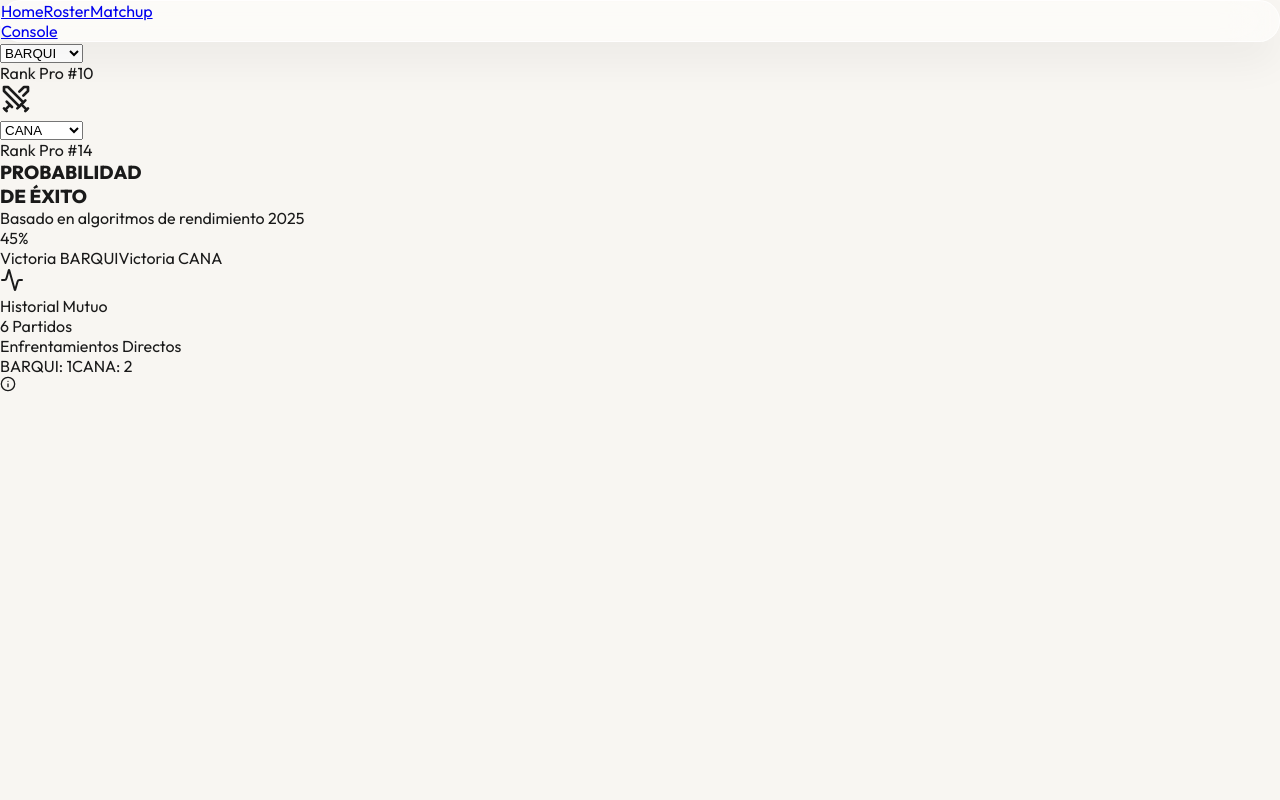
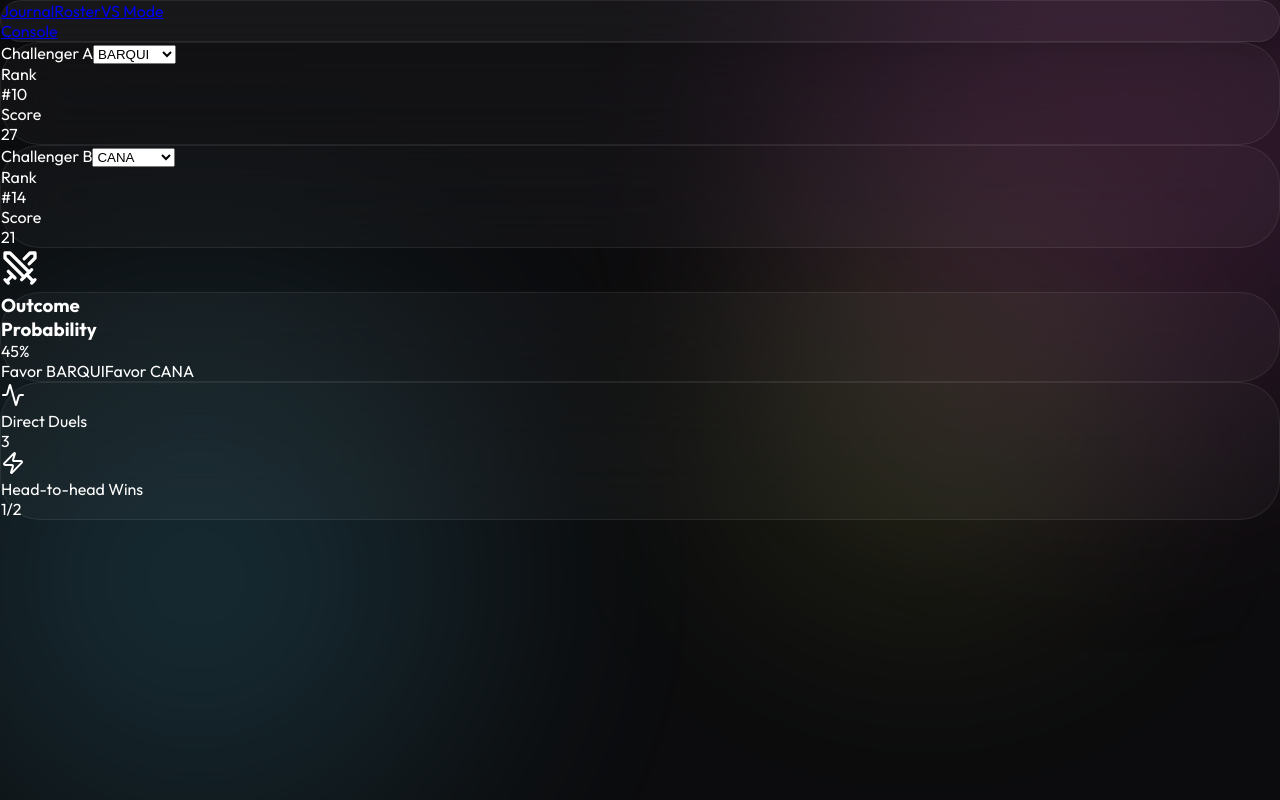
Before and after one commit to breajp/picado-martes, a Next.js app: page /vs in a window 1280 px wide. Built offline with nearby package versions, Linux system fonts and the light colour scheme.

Commit message:
Hybrid Premium UI: High-contrast Dark Glassmorphism, Editorial Cards, and Vibe-Kit analytics

```diff
--- a/src/app/globals.css
+++ b/src/app/globals.css
@@ -1,15 +1,14 @@
-@import url('https://fonts.googleapis.com/css2?family=Outfit:wght@100;300;400;600;800;900&display=swap');
+@import url('https://fonts.googleapis.com/css2?family=Outfit:wght@100;300;400;500;600;700;800;900&display=swap');
 
 :root {
-  --bg: #f8f6f2;
-  /* Soft sandy background */
-  --fg: #1a1a1a;
-  --accent: #ff7e4b;
-  /* Vibrant peach/orange */
-  --accent-soft: rgba(255, 126, 75, 0.1);
-  --glass: rgba(255, 255, 255, 0.5);
-  --glass-border: rgba(255, 255, 255, 0.8);
-  --shadow-soft: 0 20px 40px rgba(0, 0, 0, 0.05);
+  --bg: #0c0c0e;
+  --fg: #ffffff;
+  --accent-pink: #ff61d8;
+  --accent-lemon: #e6ff55;
+  --accent-blue: #55daff;
+  --accent-purple: #c261ff;
+  --glass: rgba(255, 255, 255, 0.03);
+  --glass-border: rgba(255, 255, 255, 0.08);
   --font-sans: 'Outfit', sans-serif;
 }
 
@@ -17,6 +16,7 @@
   margin: 0;
   padding: 0;
   box-sizing: border-box;
+  -webkit-tap-highlight-color: transparent;
 }
 
 body {
@@ -27,137 +27,124 @@ body {
   -webkit-font-smoothing: antialiased;
 }
 
-/* Glassmorphism System */
-.soft-glass {
-  background: var(--glass);
-  backdrop-filter: blur(25px) saturate(180%);
-  -webkit-backdrop-filter: blur(25px) saturate(180%);
-  border: 1px solid var(--glass-border);
-  box-shadow: var(--shadow-soft);
-}
-
-.pill-shape {
-  border-radius: 999px;
-}
-
-.card-shape {
-  border-radius: 48px;
-}
-
-/* Background Elements */
-.bg-blobs {
+/* Background Engine */
+.scene-bg {
   position: fixed;
   inset: 0;
   z-index: -1;
-  overflow: hidden;
   background: var(--bg);
 }
 
-.blob {
+.glow-blob {
   position: absolute;
-  filter: blur(80px);
+  filter: blur(120px);
   border-radius: 50%;
-  opacity: 0.5;
-  animation: float 20s infinite alternate;
+  opacity: 0.15;
+  animation: pulse 15s infinite alternate;
 }
 
-.blob-1 {
+.blob-pink {
+  background: var(--accent-pink);
   width: 600px;
   height: 600px;
-  background: #ffccbc;
-  top: -100px;
+  top: -200px;
   right: -100px;
 }
 
-.blob-2 {
-  width: 400px;
-  height: 400px;
-  background: #e1f5fe;
-  bottom: 10%;
+.blob-blue {
+  background: var(--accent-blue);
+  width: 500px;
+  height: 500px;
+  bottom: 0;
   left: -100px;
+  animation-delay: -5s;
 }
 
-.blob-3 {
+.blob-lemon {
+  background: var(--accent-lemon);
   width: 300px;
   height: 300px;
-  background: #fff9c4;
-  top: 40%;
+  top: 30%;
   right: 20%;
+  animation-delay: -10s;
 }
 
-@keyframes float {
-  from {
-    transform: translate(0, 0) rotate(0deg);
+@keyframes pulse {
+  0% {
+    transform: translate(0, 0) scale(1);
   }
 
-  to {
-    transform: translate(50px, 50px) rotate(10deg);
+  100% {
+    transform: translate(50px, 30px) scale(1.1);
   }
 }
 
-/* Typography Enhancements */
-.display-text {
-  font-weight: 800;
-  letter-spacing: -0.04em;
-  line-height: 0.9;
+/* Premium Components */
+.glass-pill {
+  background: rgba(255, 255, 255, 0.05);
+  backdrop-filter: blur(20px);
+  border: 1px solid var(--glass-border);
+  border-radius: 999px;
+  box-shadow: 0 10px 30px rgba(0, 0, 0, 0.3);
 }
 
-.text-gradient {
-  background: linear-gradient(135deg, var(--fg) 0%, #666 100%);
-  -webkit-background-clip: text;
-  background-clip: text;
-  -webkit-text-fill-color: transparent;
+.glass-card {
+  background: rgba(255, 255, 255, 0.03);
+  backdrop-filter: blur(30px);
+  border: 1px solid var(--glass-border);
+  border-radius: 40px;
+  transition: all 0.5s cubic-bezier(0.2, 1, 0.3, 1);
+}
+
+.glass-card:hover {
+  background: rgba(255, 255, 255, 0.06);
+  border-color: rgba(255, 255, 255, 0.2);
+  transform: translateY(-8px);
+}
+
+/* Typography */
+.title-huge {
+  font-weight: 900;
+  font-size: clamp(3rem, 12vw, 8rem);
+  letter-spacing: -0.05em;
+  line-height: 0.85;
+  text-transform: uppercase;
+}
+
+.subtitle {
+  font-size: 1.125rem;
+  font-weight: 300;
+  color: rgba(255, 255, 255, 0.6);
+  letter-spacing: 0.02em;
 }
 
 /* Buttons */
-.btn-pill {
-  @apply pill-shape soft-glass px-8 py-4 font-bold transition-all hover:scale-105 active:scale-95;
-  background: var(--fg);
-  color: white;
-  border: none;
+.btn-modern {
+  @apply glass-pill px-10 py-5 transition-all active:scale-95;
+  background: white;
+  color: black;
+  font-weight: 700;
+  font-size: 1rem;
 }
 
-.btn-pill-light {
-  @apply pill-shape soft-glass px-8 py-4 font-bold transition-all hover:scale-105;
-  background: white;
+.btn-modern-dark {
+  @apply glass-pill px-10 py-5 transition-all hover:bg-white hover:text-black;
+  background: rgba(255, 255, 255, 0.05);
+  color: white;
+  font-weight: 600;
 }
 
-/* Custom transitions */
-.page-transition {
-  animation: fadeIn 0.8s cubic-bezier(0.16, 1, 0.3, 1);
+/* Tablestyling inspired by UI-KIT */
+.premium-table {
+  width: 100%;
+  border-collapse: separate;
+  border-spacing: 0 12px;
 }
 
-@keyframes fadeIn {
-  from {
-    opacity: 0;
-    transform: translateY(20px);
-  }
-
-  to {
-    opacity: 1;
-    transform: translateY(0);
-  }
+.premium-table tr {
+  @apply glass-card;
 }
 
-/* Adjust Leaderboard/Tables for Soft UI */
-.soft-table {
-  width: 100%;
+.premium-table td {
+  @apply py-6 px-8 bg-transparent;
 }
-
-.soft-table tr {
-  @apply transition-all duration-300;
-}
-
-.soft-table td {
-  @apply py-6 px-4;
-}
-
-/* Remove previous Cyber cursor if exists or hide it */
-.cursor-dot,
-.cursor-outline {
-  display: none !important;
-}
-
-body {
-  cursor: auto !important;
-}
--- a/src/app/layout.tsx
+++ b/src/app/layout.tsx
@@ -1,21 +1,15 @@
 import type { Metadata } from "next";
-import { Geist, Geist_Mono } from "next/font/google";
+import { Outfit } from "next/font/google";
 import "./globals.css";
-import Cursor from "@/components/Cursor";
 
-const geistSans = Geist({
-  variable: "--font-geist-sans",
+const outfit = Outfit({
   subsets: ["latin"],
-});
-
-const geistMono = Geist_Mono({
-  variable: "--font-geist-mono",
-  subsets: ["latin"],
+  variable: "--font-outfit",
 });
 
 export const metadata: Metadata = {
-  title: "MARTES FTBL | Official App",
-  description: "Estadísticas, equipos aleatorios y seguimiento de victorias para el picado de fútbol de los martes.",
+  title: "FTBL.APP | Premium Match Tracker",
+  description: "Advanced performance diagnostics and match tracking for elite amateurs.",
 };
 
 export default function RootLayout({
@@ -25,10 +19,12 @@ export default function RootLayout({
 }>) {
   return (
     <html lang="en">
-      <body className={`${geistSans.variable} ${geistMono.variable}`}>
-        <div className="noise-overlay" />
-        <div className="luxury-bg" />
-        <Cursor />
+      <body className={`${outfit.variable} font-sans`}>
+        <div className="scene-bg">
+          <div className="glow-blob blob-pink" />
+          <div className="glow-blob blob-blue" />
+          <div className="glow-blob blob-lemon" />
+        </div>
         {children}
       </body>
     </html>
--- a/src/app/vs/page.tsx
+++ b/src/app/vs/page.tsx
@@ -4,8 +4,8 @@ import { useState, useMemo } from 'react';
 import Navbar from '@/components/Navbar';
 import { PLAYERS } from '@/data/historicalData';
 import { getHeadToHead, getLeaderboard } from '@/lib/stats';
-import { Swords, Zap, Activity, Info } from 'lucide-react';
-import { motion, AnimatePresence } from 'framer-motion';
+import { Swords, Activity, Zap } from 'lucide-react';
+import { motion } from 'framer-motion';
 
 export default function VSPage() {
     const [p1, setP1] = useState(PLAYERS[0]);
@@ -13,145 +13,126 @@ export default function VSPage() {
 
     const stats = useMemo(() => getHeadToHead(p1, p2), [p1, p2]);
     const leaderboard = getLeaderboard();
-    const p1Stats = leaderboard.find(p => p.name === p1);
-    const p2Stats = leaderboard.find(p => p.name === p2);
+    const p1Global = leaderboard.find(p => p.name === p1);
+    const p2Global = leaderboard.find(p => p.name === p2);
 
     const p1Prob = useMemo(() => {
-        if (!p1Stats || !p2Stats) return 50;
-        const total = p1Stats.winRate + p2Stats.winRate;
-        return (p1Stats.winRate / total) * 100;
-    }, [p1Stats, p2Stats]);
+        if (!p1Global || !p2Global) return 50;
+        const total = p1Global.winRate + p2Global.winRate;
+        return (p1Global.winRate / total) * 100;
+    }, [p1Global, p2Global]);
 
     return (
-        <main className="min-h-screen relative pb-40 lg:pl-32">
+        <main className="min-h-screen relative pb-60">
             <Navbar />
 
-            <section className="h-screen flex flex-col items-center justify-center p-6 relative overflow-hidden">
-                <div className="luxury-grid opacity-10" />
+            {/* 1. SELECTION ENGINE */}
+            <section className="h-[90vh] flex flex-col justify-center px-6 sm:px-12 max-w-7xl mx-auto">
+                <div className="grid grid-cols-1 lg:grid-cols-2 gap-4 relative">
 
-                {/* Background Accents */}
-                <div className="absolute top-1/2 left-0 w-full h-px bg-white/5 -translate-y-1/2 z-0" />
-                <div className="absolute top-0 left-1/2 w-px h-full bg-white/5 -translate-x-1/2 z-0" />
-
-                <div className="relative z-10 w-full max-w-7xl">
-                    <div className="grid grid-cols-1 lg:grid-cols-2 gap-0 relative">
-
-                        {/* Player 1 Side */}
-                        <div className="flex flex-col items-center lg:items-end justify-center p-12 lg:pr-24 group">
+                    {/* Player 1 Area */}
                     <motion.div
                         key={p1}
-                                initial={{ opacity: 0, x: -100 }}
+                        initial={{ opacity: 0, x: -50 }}
                         animate={{ opacity: 1, x: 0 }}
-                                className="text-right"
+                        className="flex flex-col items-center lg:items-start p-16 glass-card border-none bg-white/[0.02]"
                     >
+                        <span className="text-accent-pink font-black text-[10px] tracking-[0.5em] uppercase mb-8">Challenger A</span>
                         <select
                             value={p1}
                             onChange={(e) => setP1(e.target.value)}
-                                    className="bg-transparent text-[8vw] display-bold leading-none text-right focus:outline-none appearance-none cursor-pointer hover:text-accent transition-colors"
+                            className="bg-transparent text-[10vw] font-black leading-none focus:outline-none appearance-none cursor-pointer hover:text-accent-pink transition-colors mb-8"
                         >
-                                    {PLAYERS.map(p => <option key={p} value={p} className="bg-black">{p}</option>)}
+                            {PLAYERS.map(p => <option key={p} value={p} className="bg-bg text-white">{p}</option>)}
                         </select>
-                                <p className="text-accent text-sm font-black tracking-[0.5em] mt-4 uppercase">Rank Pro #{leaderboard.findIndex(p => p.name === p1) + 1}</p>
-                            </motion.div>
+                        <div className="flex gap-8">
+                            <div>
+                                <p className="text-[10px] font-bold text-white/30 uppercase tracking-widest mb-1">Rank</p>
+                                <p className="text-2xl font-black">#{leaderboard.findIndex(p => p.name === p1) + 1}</p>
                             </div>
-
-                        {/* Separator VS */}
-                        <div className="absolute top-1/2 left-1/2 -translate-x-1/2 -translate-y-1/2 z-20">
-                            <div className="w-20 h-20 rounded-full border border-accent bg-black flex items-center justify-center shadow-[0_0_50px_rgba(0,255,163,0.2)]">
-                                <Swords className="text-accent" size={32} />
+                            <div>
+                                <p className="text-[10px] font-bold text-white/30 uppercase tracking-widest mb-1">Score</p>
+                                <p className="text-2xl font-black">{p1Global?.points}</p>
                             </div>
                         </div>
+                    </motion.div>
 
-                        {/* Player 2 Side */}
-                        <div className="flex flex-col items-center lg:items-start justify-center p-12 lg:pl-24 bg-white/[0.02]">
+                    {/* Player 2 Area */}
                     <motion.div
                         key={p2}
-                                initial={{ opacity: 0, x: 100 }}
+                        initial={{ opacity: 0, x: 50 }}
                         animate={{ opacity: 1, x: 0 }}
-                                className="text-left"
+                        className="flex flex-col items-center lg:items-end p-16 glass-card border-none bg-white/[0.05] text-right"
                     >
+                        <span className="text-accent-lemon font-black text-[10px] tracking-[0.5em] uppercase mb-8">Challenger B</span>
                         <select
                             value={p2}
                             onChange={(e) => setP2(e.target.value)}
-                                    className="bg-transparent text-[8vw] display-bold leading-none text-left focus:outline-none appearance-none cursor-pointer hover:text-accent-secondary transition-colors"
+                            className="bg-transparent text-[10vw] font-black leading-none text-right focus:outline-none appearance-none cursor-pointer hover:text-accent-lemon transition-colors mb-8"
                         >
-                                    {PLAYERS.map(p => <option key={p} value={p} className="bg-black">{p}</option>)}
+                            {PLAYERS.map(p => <option key={p} value={p} className="bg-bg text-white">{p}</option>)}
                         </select>
-                                <p className="text-accent-secondary text-sm font-black tracking-[0.5em] mt-4 uppercase">Rank Pro #{leaderboard.findIndex(p => p.name === p2) + 1}</p>
+                        <div className="flex gap-8">
+                            <div>
+                                <p className="text-[10px] font-bold text-white/30 uppercase tracking-widest mb-1">Rank</p>
+                                <p className="text-2xl font-black">#{leaderboard.findIndex(p => p.name === p2) + 1}</p>
+                            </div>
+                            <div>
+                                <p className="text-[10px] font-bold text-white/30 uppercase tracking-widest mb-1">Score</p>
+                                <p className="text-2xl font-black">{p2Global?.points}</p>
+                            </div>
+                        </div>
                     </motion.div>
+
+                    {/* Central VS Icon */}
+                    <div className="absolute top-1/2 left-1/2 -translate-x-1/2 -translate-y-1/2 hidden lg:flex items-center justify-center">
+                        <div className="w-24 h-24 rounded-full bg-white text-black flex items-center justify-center shadow-[0_0_100px_rgba(255,255,255,0.2)]">
+                            <Swords size={40} />
                         </div>
                     </div>
                 </div>
             </section>
 
-            {/* Comparison Grid */}
-            <section className="px-6 sm:px-20 max-w-7xl mx-auto">
-                <div className="grid grid-cols-1 lg:grid-cols-3 gap-12">
-
-                    {/* Win Probability Card */}
-                    <div className="lg:col-span-2 super-glass p-12">
+            {/* 2. PROBABILITY ANALYSIS */}
+            <section className="px-6 sm:px-12 max-w-7xl mx-auto">
+                <div className="grid grid-cols-1 lg:grid-cols-3 gap-8">
+                    <div className="lg:col-span-2 glass-card p-12">
                         <div className="flex justify-between items-end mb-12">
-                            <div>
-                                <h3 className="display-bold text-4xl mb-2">PROBABILIDAD<br />DE ÉXITO</h3>
-                                <p className="text-gray-500 font-bold uppercase text-[10px] tracking-widest">Basado en algoritmos de rendimiento 2025</p>
+                            <h3 className="text-4xl font-black tracking-tight uppercase">Outcome<br />Probability</h3>
+                            <span className="text-6xl font-black text-accent-lemon italic">{p1Prob.toFixed(0)}%</span>
                         </div>
-                            <div className="text-right">
-                                <span className="text-6xl font-display italic">{p1Prob.toFixed(0)}%</span>
+                        <div className="h-4 w-full bg-white/5 rounded-full overflow-hidden flex p-1">
+                            <motion.div
+                                initial={{ width: '50%' }}
+                                animate={{ width: `${p1Prob}%` }}
+                                className="h-full bg-accent-pink rounded-full shadow-[0_0_30px_rgba(255,97,216,0.5)]"
+                            />
+                            <div className="flex-1" />
+                        </div>
+                        <div className="flex justify-between mt-6 text-[10px] font-black uppercase text-white/20 tracking-[0.3em]">
+                            <span>Favor {p1}</span>
+                            <span>Favor {p2}</span>
                         </div>
                     </div>
 
-                        <div className="h-2 w-full bg-white/5 rounded-full overflow-hidden flex">
-                            <motion.div
-                                initial={{ width: '50%' }}
-                                animate={{ width: `${p1Prob}%` }}
-                                className="h-full bg-accent shadow-[0_0_20px_var(--accent)]"
-                            />
-                            <div className="flex-1" />
-                        </div>
-
-                        <div className="flex justify-between mt-8 text-[10px] font-black uppercase text-gray-500 tracking-widest">
-                            <span>Victoria {p1}</span>
-                            <span>Victoria {p2}</span>
+                    <div className="glass-card p-12 flex flex-col justify-center gap-10">
+                        <div className="flex items-center gap-6">
+                            <Activity className="text-white/20" />
+                            <div>
+                                <p className="text-[10px] font-bold text-white/30 uppercase mb-1">Direct Duels</p>
+                                <p className="text-3xl font-black">{stats.matchesAgainst}</p>
                             </div>
                         </div>
-
-                    {/* Quick Stats Sidebar */}
-                    <div className="space-y-6">
-                        <div className="super-glass p-8 flex items-center gap-6">
-                            <div className="w-12 h-12 rounded-full border border-white/10 flex items-center justify-center text-accent">
-                                <Activity size={24} />
-                            </div>
+                        <div className="flex items-center gap-6">
+                            <Zap className="text-white/20" />
                             <div>
-                                <p className="text-[10px] font-black uppercase text-gray-500">Historial Mutuo</p>
-                                <p className="text-2xl font-bold">{stats.matchesTogether + stats.matchesAgainst} Partidos</p>
-                            </div>
-                        </div>
-                        <div className="super-glass p-8 flex flex-col justify-center">
-                            <p className="text-[10px] font-black uppercase text-gray-500 mb-6">Enfrentamientos Directos</p>
-                            <div className="flex items-end gap-1 h-20">
-                                <motion.div
-                                    initial={{ height: 0 }}
-                                    animate={{ height: `${(stats.p1WinsAgainst / (stats.matchesAgainst || 1)) * 100}%` }}
-                                    className="flex-1 bg-accent/20 border-t-2 border-accent"
-                                />
-                                <motion.div
-                                    initial={{ height: 0 }}
-                                    animate={{ height: `${(stats.p2WinsAgainst / (stats.matchesAgainst || 1)) * 100}%` }}
-                                    className="flex-1 bg-accent-secondary/20 border-t-2 border-accent-secondary"
-                                />
-                            </div>
-                            <div className="flex justify-between mt-4 font-black text-xs uppercase italic">
-                                <span>{p1}: {stats.p1WinsAgainst}</span>
-                                <span>{p2}: {stats.p2WinsAgainst}</span>
+                                <p className="text-[10px] font-bold text-white/30 uppercase mb-1">Head-to-head Wins</p>
+                                <p className="text-3xl font-black italic">{stats.p1WinsAgainst}<span className="text-white/10 mx-3">/</span>{stats.p2WinsAgainst}</p>
                             </div>
                         </div>
                     </div>
                 </div>
             </section>
-
-            <div className="fixed bottom-10 right-10 p-4 border border-white/5 rounded-full opacity-20 hover:opacity-100 transition-opacity cursor-pointer">
-                <Info size={16} />
-            </div>
         </main>
     );
 }
--- a/src/components/Navbar.tsx
+++ b/src/components/Navbar.tsx
@@ -8,25 +8,25 @@ export default function Navbar() {
     const pathname = usePathname();
 
     const links = [
-        { href: '/', label: 'Home' },
+        { href: '/', label: 'Journal' },
         { href: '/players', label: 'Roster' },
-        { href: '/vs', label: 'Matchup' },
+        { href: '/vs', label: 'VS Mode' },
         { href: '/admin', label: 'Console' },
     ];
 
     return (
-        <nav className="fixed top-8 left-1/2 -translate-x-1/2 z-[100] w-[90%] max-w-[500px]">
-            <div className="soft-glass pill-shape px-8 py-5 flex justify-between items-center bg-white/60">
+        <nav className="fixed bottom-10 left-1/2 -translate-x-1/2 z-[100] w-[90%] max-w-[440px]">
+            <div className="glass-pill px-8 py-5 flex justify-between items-center text-white/50">
                 {links.map(({ href, label }) => (
-                    <Link key={href} href={href} className="relative px-4">
-                        <span className={`text-[11px] font-black uppercase tracking-widest transition-colors duration-300 ${pathname === href ? 'text-fg' : 'text-gray-400 hover:text-fg'}`}>
+                    <Link key={href} href={href} className="relative px-3 py-1">
+                        <span className={`text-xs font-semibold tracking-wide transition-all duration-300 ${pathname === href ? 'text-white' : 'hover:text-white'}`}>
                             {label}
                         </span>
                         {pathname === href && (
                             <motion.div
                                 layoutId="nav-pill"
-                                className="absolute -bottom-2 left-1/2 -translate-x-1/2 w-1 h-1 bg-accent rounded-full"
-                                transition={{ type: "spring", stiffness: 380, damping: 30 }}
+                                className="absolute inset-0 bg-white/10 rounded-full -z-10"
+                                transition={{ type: "spring", stiffness: 350, damping: 30 }}
                             />
                         )}
                     </Link>
```
Also changed, not shown: src/app/page.tsx (+63 -65 lines), src/app/players/page.tsx (+10 -12 lines), src/components/Leaderboard.tsx (+28 -18 lines), src/components/PlayerCard.tsx (+27 -35 lines). Lines whose indentation alone changed are shown as unchanged.
